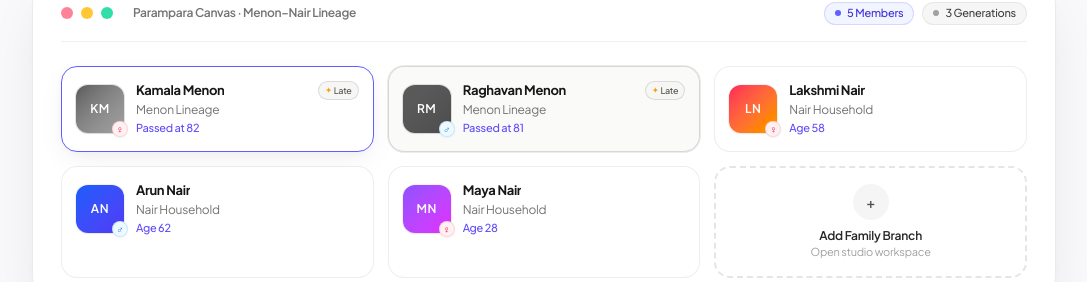
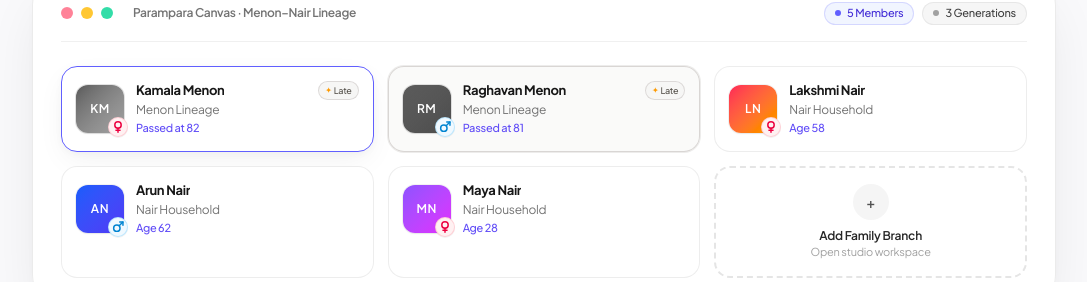
Before and after one commit to ShaijoGeorge/Parampara, a React (Vite) app: page / in a window 1280 px wide. Shown: the part 668-950 px from the top of the page, without its empty margins (96-1183 px from the left). Built offline with nearby package versions, Linux system fonts and the light colour scheme.

Commit message:
feat(ui): add bespoke vector SVG gender icons with color-themed badges across canvas cards and inspector

```diff
--- a/src/canvas/PersonNode.tsx
+++ b/src/canvas/PersonNode.tsx
@@ -1,6 +1,7 @@
 import { Handle, Position, type Node, type NodeProps } from '@xyflow/react'
 import { displayName } from '../domain/graph'
 import type { Person, TemplateId } from '../domain/types'
+import { GenderBadge, GENDER_THEMES } from '../ui/GenderIcon'
 
 export type PersonNodeData = {
   person: Person
@@ -10,53 +11,13 @@ export type PersonNodeData = {
   onAddRelative?: (kind: 'parent' | 'spouse' | 'child' | 'sibling') => void
 }
 
-const genderConfig: Record<
-  Person['gender'],
-  {
-    symbol: string
-    color: string
-    badgeBg: string
-    avatarGrad: string
-    label: string
-  }
-> = {
-  female: {
-    symbol: '♀',
-    color: 'text-rose-600 dark:text-rose-400',
-    badgeBg: 'bg-rose-50 border-rose-200/80 dark:bg-rose-950/40 dark:border-rose-900/60',
-    avatarGrad: 'from-rose-500 to-amber-500 text-white',
-    label: 'Female',
-  },
-  male: {
-    symbol: '♂',
-    color: 'text-sky-600 dark:text-sky-400',
-    badgeBg: 'bg-sky-50 border-sky-200/80 dark:bg-sky-950/40 dark:border-sky-900/60',
-    avatarGrad: 'from-blue-600 to-indigo-600 text-white',
-    label: 'Male',
-  },
-  other: {
-    symbol: '⚥',
-    color: 'text-violet-600 dark:text-violet-400',
-    badgeBg: 'bg-violet-50 border-violet-200/80 dark:bg-violet-950/40 dark:border-violet-900/60',
-    avatarGrad: 'from-violet-500 to-fuchsia-500 text-white',
-    label: 'Other',
-  },
-  unspecified: {
-    symbol: '○',
-    color: 'text-neutral-500 dark:text-neutral-400',
-    badgeBg: 'bg-neutral-100 border-neutral-200 dark:bg-neutral-800 dark:border-neutral-700',
-    avatarGrad: 'from-neutral-700 to-neutral-900 text-neutral-200',
-    label: 'Unspecified',
-  },
-}
-
 export function PersonNode({ data }: NodeProps<Node<PersonNodeData>>) {
   const { person, selected, isRoot } = data
   const name = displayName(person)
   const late = person.isLate
   const hasPhoto = Boolean(person.photoDataUrl)
   const familyName = person.familyName?.trim()
-  const gender = genderConfig[person.gender] ?? genderConfig.unspecified
+  const genderTheme = GENDER_THEMES[person.gender] ?? GENDER_THEMES.unspecified
 
   // Calculate age / year display (optional detail: only show if present)
   let ageDisplay: string | null = null
@@ -124,7 +85,7 @@ export function PersonNode({ data }: NodeProps<Node<PersonNodeData>>) {
               />
             ) : (
               <div
-                className={`flex h-full w-full items-center justify-center bg-gradient-to-br text-xs font-semibold tracking-wider ${gender.avatarGrad}`}
+                className={`flex h-full w-full items-center justify-center bg-gradient-to-br text-xs font-semibold tracking-wider ${genderTheme.avatarGrad}`}
               >
                 {initials(name)}
               </div>
@@ -132,12 +93,11 @@ export function PersonNode({ data }: NodeProps<Node<PersonNodeData>>) {
           </div>
 
           {/* Gender Icon Badge overlaid on bottom-right of avatar */}
-          <span
-            className={`absolute -bottom-1 -right-1 flex h-4 w-4 items-center justify-center rounded-full border text-[10px] font-bold shadow-xs leading-none ${gender.badgeBg} ${gender.color}`}
-            title={`Gender: ${gender.label}`}
-          >
-            {gender.symbol}
-          </span>
+          <GenderBadge
+            gender={person.gender}
+            size="md"
+            className="absolute -bottom-1 -right-1"
+          />
 
           {/* Root Star Badge */}
           {isRoot && (
--- /dev/null
+++ b/src/domain/gender.ts
@@ -0,0 +1,65 @@
+import type { Gender } from './types'
+
+export const GENDER_THEMES: Record<
+  Gender,
+  {
+    label: string
+    symbol: string
+    textColor: string
+    strokeColor: string
+    badgeBg: string
+    badgeBorder: string
+    glowRing: string
+    avatarGrad: string
+    pillClass: string
+  }
+> = {
+  female: {
+    label: 'Female',
+    symbol: '♀',
+    textColor: 'text-rose-600 dark:text-rose-400',
+    strokeColor: 'stroke-rose-600 dark:stroke-rose-400',
+    badgeBg: 'bg-rose-50 dark:bg-rose-950/80',
+    badgeBorder: 'border-rose-200/90 dark:border-rose-800/80',
+    glowRing: 'ring-rose-500/20',
+    avatarGrad: 'from-rose-500 to-amber-500 text-white',
+    pillClass:
+      'bg-rose-50 text-rose-700 border-rose-200/80 dark:bg-rose-950/40 dark:text-rose-300 dark:border-rose-800/60',
+  },
+  male: {
+    label: 'Male',
+    symbol: '♂',
+    textColor: 'text-sky-600 dark:text-sky-400',
+    strokeColor: 'stroke-sky-600 dark:stroke-sky-400',
+    badgeBg: 'bg-sky-50 dark:bg-sky-950/80',
+    badgeBorder: 'border-sky-200/90 dark:border-sky-800/80',
+    glowRing: 'ring-sky-500/20',
+    avatarGrad: 'from-blue-600 to-indigo-600 text-white',
+    pillClass:
+      'bg-sky-50 text-sky-700 border-sky-200/80 dark:bg-sky-950/40 dark:text-sky-300 dark:border-sky-800/60',
+  },
+  other: {
+    label: 'Other',
+    symbol: '⚥',
+    textColor: 'text-violet-600 dark:text-violet-400',
+    strokeColor: 'stroke-violet-600 dark:stroke-violet-400',
+    badgeBg: 'bg-violet-50 dark:bg-violet-950/80',
+    badgeBorder: 'border-violet-200/90 dark:border-violet-800/80',
+    glowRing: 'ring-violet-500/20',
+    avatarGrad: 'from-violet-500 to-fuchsia-500 text-white',
+    pillClass:
+      'bg-violet-50 text-violet-700 border-violet-200/80 dark:bg-violet-950/40 dark:text-violet-300 dark:border-violet-800/60',
+  },
+  unspecified: {
+    label: 'Unspecified',
+    symbol: '○',
+    textColor: 'text-neutral-500 dark:text-neutral-400',
+    strokeColor: 'stroke-neutral-500 dark:stroke-neutral-400',
+    badgeBg: 'bg-neutral-100 dark:bg-neutral-800/80',
+    badgeBorder: 'border-neutral-200 dark:border-neutral-700',
+    glowRing: 'ring-neutral-500/20',
+    avatarGrad: 'from-neutral-700 to-neutral-900 text-neutral-200',
+    pillClass:
+      'bg-neutral-100 text-neutral-600 border-neutral-200 dark:bg-neutral-800 dark:text-neutral-400 dark:border-neutral-700',
+  },
+}
--- a/src/pages/LandingPage.tsx
+++ b/src/pages/LandingPage.tsx
@@ -5,6 +5,8 @@ import { TEMPLATES } from '../canvas/templates'
 import { Badge } from '../ui/Badge'
 import { Button } from '../ui/Button'
 import { Card } from '../ui/Card'
+import { GenderBadge } from '../ui/GenderIcon'
+import type { Gender } from '../domain/types'
 
 export function LandingPage() {
   const [selectedNodeId, setSelectedNodeId] = useState<string>('1')
@@ -179,16 +181,11 @@ export function LandingPage() {
                         </div>
 
                         {/* Gender Icon Badge */}
-                        <span
-                          className={`absolute -bottom-1 -right-1 flex h-4 w-4 items-center justify-center rounded-full border text-[10px] font-bold shadow-xs leading-none ${
-                            node.gender === 'female'
-                              ? 'bg-rose-50 border-rose-200/80 text-rose-600 dark:bg-rose-950/40 dark:border-rose-900/60 dark:text-rose-400'
-                              : 'bg-sky-50 border-sky-200/80 text-sky-600 dark:bg-sky-950/40 dark:border-sky-900/60 dark:text-sky-400'
-                          }`}
-                          title={`Gender: ${node.gender}`}
-                        >
-                          {node.gender === 'female' ? '♀' : '♂'}
-                        </span>
+                        <GenderBadge
+                          gender={node.gender as Gender}
+                          size="md"
+                          className="absolute -bottom-1 -right-1"
+                        />
                       </div>
 
                       <div className="min-w-0 flex-1">
--- a/src/pages/TreeDetailPage.tsx
+++ b/src/pages/TreeDetailPage.tsx
@@ -12,6 +12,7 @@ import { getRepository } from '../storage'
 import { Badge } from '../ui/Badge'
 import { Button } from '../ui/Button'
 import { Card } from '../ui/Card'
+import { GenderBadge } from '../ui/GenderIcon'
 import { Modal } from '../ui/Modal'
 import { TextInput } from '../ui/Field'
 
@@ -335,6 +336,7 @@ export function TreeDetailPage() {
                     {displayName(selectedPerson)}
                   </h3>
                   <div className="flex items-center gap-1.5 mt-0.5">
+                    <GenderBadge gender={selectedPerson.gender} size="sm" />
                     {isRoot && <Badge variant="accent">Central Root</Badge>}
                     {selectedPerson.isLate && (
                       <span className="rounded-full bg-neutral-100 dark:bg-neutral-800 px-1.5 py-0.5 text-[9px] font-medium text-neutral-500 dark:text-neutral-400">
--- /dev/null
+++ b/src/ui/GenderIcon.tsx
@@ -0,0 +1,162 @@
+import type { Gender } from '../domain/types'
+
+export interface GenderIconProps {
+  gender: Gender
+  className?: string
+}
+
+export function FemaleIcon({ className = 'h-3.5 w-3.5' }: { className?: string }) {
+  return (
+    <svg
+      viewBox="0 0 24 24"
+      fill="none"
+      stroke="currentColor"
+      strokeWidth="2.5"
+      strokeLinecap="round"
+      strokeLinejoin="round"
+      className={className}
+      aria-hidden="true"
+    >
+      {/* Venus circle */}
+      <circle cx="12" cy="8.5" r="5.5" />
+      {/* Vertical cross stem */}
+      <path d="M12 14v7" />
+      {/* Horizontal cross bar */}
+      <path d="M8.5 17.5h7" />
+    </svg>
+  )
+}
+
+export function MaleIcon({ className = 'h-3.5 w-3.5' }: { className?: string }) {
+  return (
+    <svg
+      viewBox="0 0 24 24"
+      fill="none"
+      stroke="currentColor"
+      strokeWidth="2.5"
+      strokeLinecap="round"
+      strokeLinejoin="round"
+      className={className}
+      aria-hidden="true"
+    >
+      {/* Mars circle */}
+      <circle cx="10" cy="14" r="5.5" />
+      {/* Diagonal arrow stem */}
+      <path d="M14 10l6.5-6.5" />
+      {/* Arrow head */}
+      <path d="M15 3.5h5.5v5.5" />
+    </svg>
+  )
+}
+
+export function OtherGenderIcon({ className = 'h-3.5 w-3.5' }: { className?: string }) {
+  return (
+    <svg
+      viewBox="0 0 24 24"
+      fill="none"
+      stroke="currentColor"
+      strokeWidth="2.3"
+      strokeLinecap="round"
+      strokeLinejoin="round"
+      className={className}
+      aria-hidden="true"
+    >
+      {/* Center circle */}
+      <circle cx="11.5" cy="12.5" r="4.5" />
+      {/* Upward arrow */}
+      <path d="M14.5 9.5L19.5 4.5" />
+      <path d="M15.5 4.5h4v4" />
+      {/* Downward cross */}
+      <path d="M11.5 17v4.5" />
+      <path d="M9 19.5h5" />
+    </svg>
+  )
+}
+
+export function UnspecifiedGenderIcon({ className = 'h-3.5 w-3.5' }: { className?: string }) {
+  return (
+    <svg
+      viewBox="0 0 24 24"
+      fill="none"
+      stroke="currentColor"
+      strokeWidth="2"
+      strokeLinecap="round"
+      strokeLinejoin="round"
+      className={className}
+      aria-hidden="true"
+    >
+      <circle cx="12" cy="12" r="5.5" strokeDasharray="3 3" />
+    </svg>
+  )
+}
+
+export function GenderIcon({ gender, className = 'h-3.5 w-3.5' }: GenderIconProps) {
+  switch (gender) {
+    case 'female':
+      return <FemaleIcon className={className} />
+    case 'male':
+      return <MaleIcon className={className} />
+    case 'other':
+      return <OtherGenderIcon className={className} />
+    default:
+      return <UnspecifiedGenderIcon className={className} />
+  }
+}
+
+import { GENDER_THEMES } from '../domain/gender'
+export { GENDER_THEMES }
+
+export function GenderBadge({
+  gender,
+  size = 'md',
+  showLabel = false,
+  className = '',
+}: {
+  gender: Gender
+  size?: 'sm' | 'md' | 'lg'
+  showLabel?: boolean
+  className?: string
+}) {
+  const theme = GENDER_THEMES[gender] ?? GENDER_THEMES.unspecified
+
+  const sizeClasses = {
+    sm: {
+      box: 'h-4 w-4',
+      icon: 'h-2.5 w-2.5',
+      text: 'text-[9px]',
+      pill: 'px-1.5 py-0.5 gap-1 text-[10px]',
+    },
+    md: {
+      box: 'h-5 w-5',
+      icon: 'h-3.5 w-3.5',
+      text: 'text-[10px]',
+      pill: 'px-2 py-0.5 gap-1.5 text-xs',
+    },
+    lg: {
+      box: 'h-7 w-7',
+      icon: 'h-4 w-4',
+      text: 'text-xs',
+      pill: 'px-2.5 py-1 gap-2 text-sm',
+    },
+  }[size]
+
+  if (showLabel) {
+    return (
+      <span
+        className={`inline-flex items-center font-medium rounded-full border shadow-2xs ${theme.pillClass} ${sizeClasses.pill} ${className}`}
+      >
+        <GenderIcon gender={gender} className={`${sizeClasses.icon} ${theme.strokeColor}`} />
+        <span>{theme.label}</span>
+      </span>
+    )
+  }
+
+  return (
+    <span
+      className={`inline-flex items-center justify-center rounded-full border shadow-2xs transition-transform ${theme.badgeBg} ${theme.badgeBorder} ${theme.textColor} ${sizeClasses.box} ${className}`}
+      title={`Gender: ${theme.label}`}
+    >
+      <GenderIcon gender={gender} className={`${sizeClasses.icon} ${theme.strokeColor}`} />
+    </span>
+  )
+}
```
Also changed, not shown: src/components/editor/MemberForm.tsx (+11 -6 lines).
